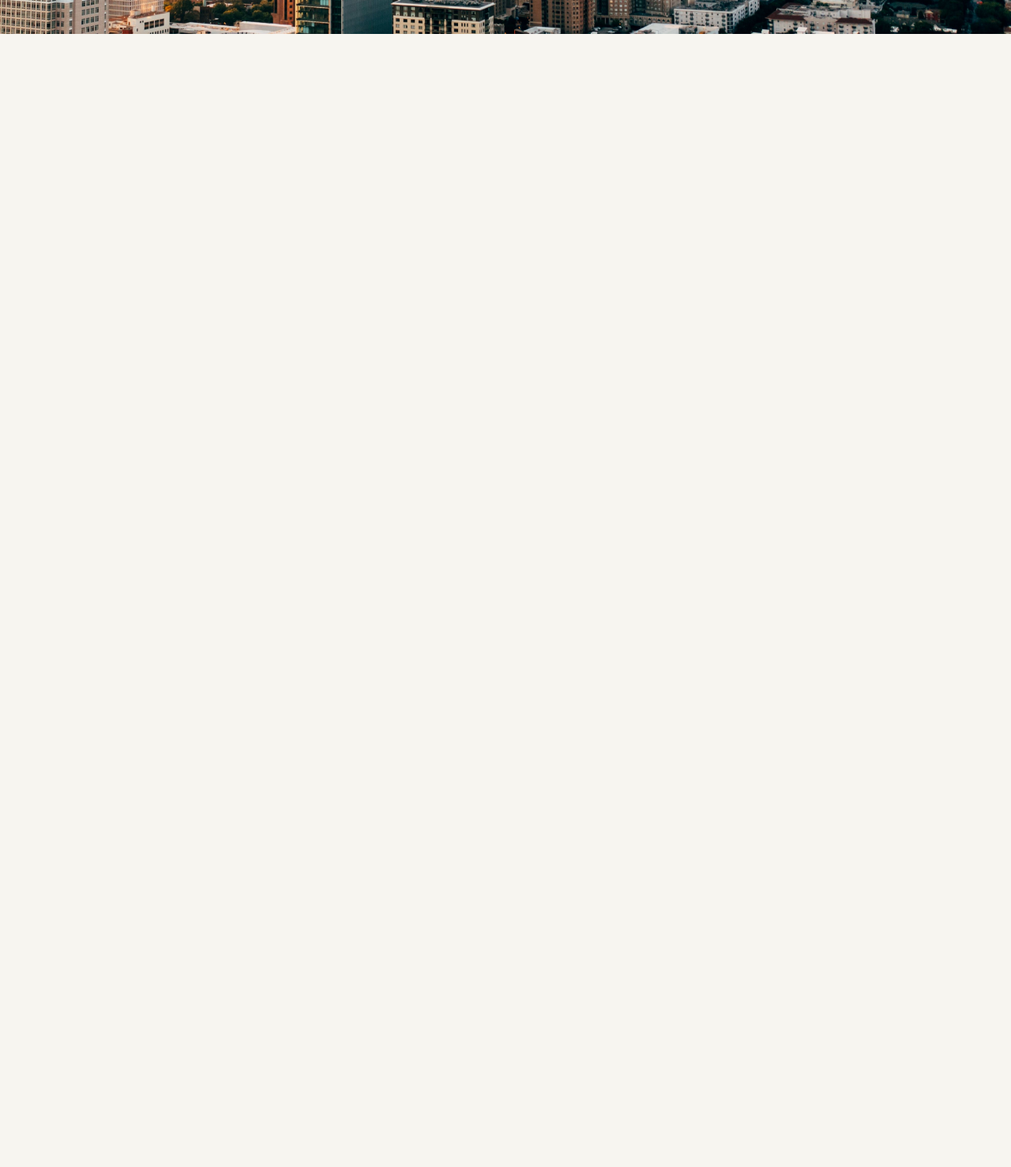
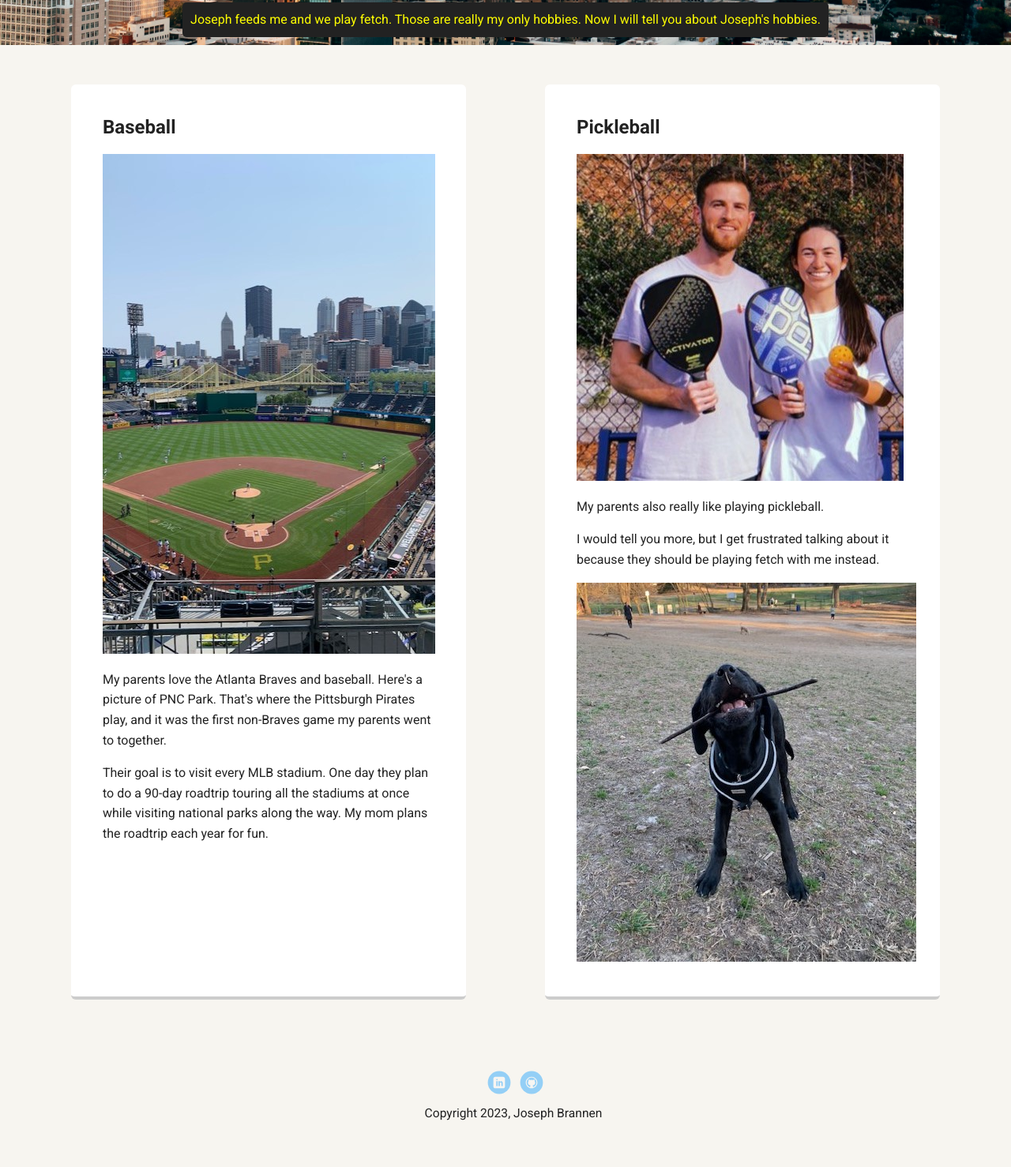
Before and after one commit to Joseph-Brannen/FEWD-Unit-1-Project, a plain HTML site: page portfolio_update_v1/hobbies.html in a window 1280 px wide. Shown: the part 427-1905 px from the top of the page at 79% size. Before the commit the page ends 800 px from the top, so only its background shows below. Drawn offline with Linux system fonts and the light colour scheme; a web font is replaced by a local one.

Commit message:
updated hobbies

```diff
--- a/portfolio_update_v1/hobbies.html
+++ b/portfolio_update_v1/hobbies.html
@@ -1,11 +1,12 @@
-<!DOCTYPE html>
+<!doctype html>
 <html lang="en">
 <head>
-    <meta charset="UTF-8">
+  <meta charset="utf-8">
+  <title>Joseph Brannen's Profile</title>
   <meta name="viewport" content="width=device-width, initial-scale=1.0">
-    <title>Hobbies</title>
   <link rel="stylesheet" href="styles.css">
-</head>
+  <link href="https://fonts.googleapis.com/css?family=Muli%7CRoboto:400,300,500,700,900" rel="stylesheet"></head>
+  <body>
 
     <div class="main-nav">
         <ul class="nav">
@@ -15,14 +16,35 @@
         </ul>
     </div>
 
-<body>
     <header>
-        <h1>Hobbies</h1>
+      <img src="images/dansbyv4.JPEG" alt="Photo of Joseph Brannen's Family" class="profile-image">
+      <h1 class="tag name">Hello, I’m Dansby</h1>
+      <p class="tag location">Joseph feeds me and we play fetch. Those are really my only hobbies. Now I will tell you about Joseph's hobbies.</p>
     </header>
 
-    <main></main>
+    <main class="flex">
+      <div class="card">
+        <h2>Baseball</h2>
+        <img src="images/piratesv2.jpg" alt="Photo of PNC Park" class="profile-image">
+        <p>My parents love the Atlanta Braves and baseball. Here's a picture of PNC Park. That's where the Pittsburgh Pirates play, and it was the first non-Braves game my parents went to together.</p>
+        <p>Their goal is to visit every MLB stadium. One day they plan to do a 90-day roadtrip touring all the stadiums at once while visiting national parks along the way. My mom plans the roadtrip each year for fun.</p>
+      </div>
 
-    <footer></footer>
+      <div class="card">
+        <h2>Pickleball</h2>
+        <img src="images/pickleball.JPEG" alt="couple posing for picture with pickleball paddles">
+        <p>My parents also really like playing pickleball.</p>
+        <p>I would tell you more, but I get frustrated talking about it because they should be playing fetch with me instead.</p>
+        <img src="images/dansbyv5.jpg" alt="dog playing fetch">
+      </div>
 
+    </main>
+    <footer>
+      <ul>
+        <li><a href="https://www.linkedin.com/in/josephbrannen/" target="_blank" class="social linkedin">LinkedIn</a></li>
+        <li><a href="https://github.com/Joseph-Brannen" target="_blank" class="social github">Github</a></li>
+      </ul>
+      <p class="copyright">Copyright 2023, Joseph Brannen</p>
+    </footer>
   </body>
   </html>
```
Also changed, not shown: portfolio_update_v1/index.html (+2 -2 lines), portfolio_update_v1/images/dansby.JPEG (deleted), portfolio_update_v1/images/dansbyv4.JPEG (added), portfolio_update_v1/images/dansbyv5.jpg (added), portfolio_update_v1/images/family.jpg (deleted), portfolio_update_v1/images/pirates.jpg (deleted), portfolio_update_v1/images/piratesv2.jpg (added). Lines whose indentation alone changed are shown as unchanged.
